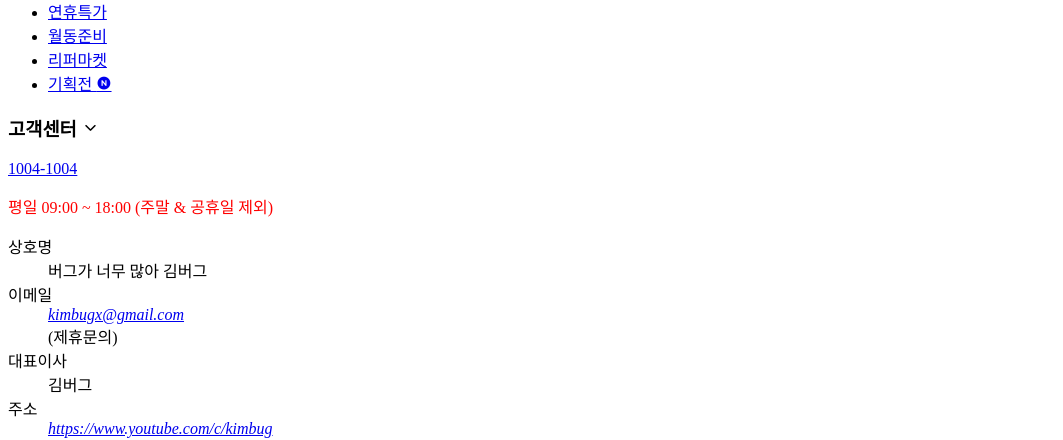
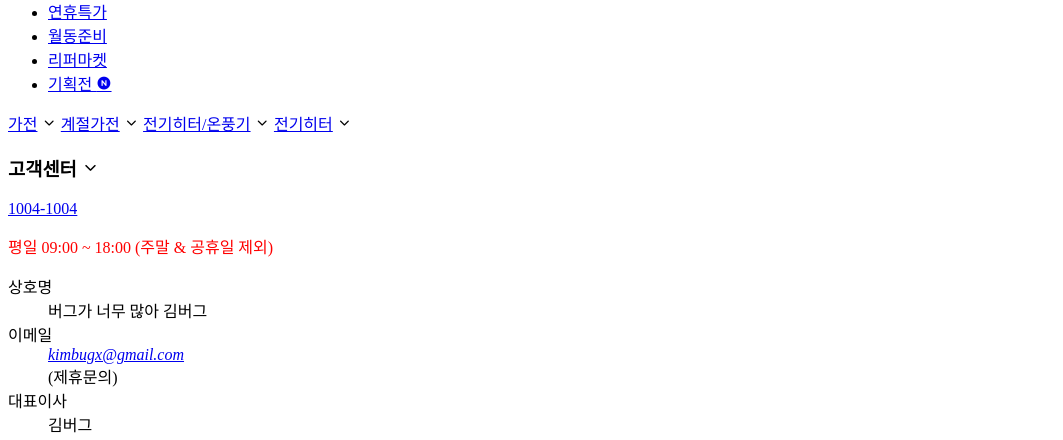
Before and after one commit to HyeonGyu-Shin/tomorrow-house, a website: page index.html in a window 1280 px wide. Shown: the part 1558-1998 px from the top of the page, without its empty margins (0-1063 px from the left). Drawn offline with Linux system fonts and the light colour scheme; files whose address does not match are found by name.

Commit message:
🚧 Mark up breadcrumb components

```diff
--- a/index.html
+++ b/index.html
@@ -231,6 +231,22 @@
     </header>
 
     <main class="product-show">
+      <div class="container">
+        <div class="row">
+          <div class="col-sm-4">
+            <div class="breadcrumb">
+              <a href="/">가전</a>
+              <i class="ic-chevron" aria-hidden></i>
+              <a href="/">계절가전</a>
+              <i class="ic-chevron" aria-hidden></i>
+              <a href="/">전기히터/온풍기</a>
+              <i class="ic-chevron" aria-hidden></i>
+              <a href="/">전기히터</a>
+              <i class="ic-chevron" aria-hidden></i>
+            </div>
+          </div>
+        </div>
+      </div>
 
     </main>
 
```
